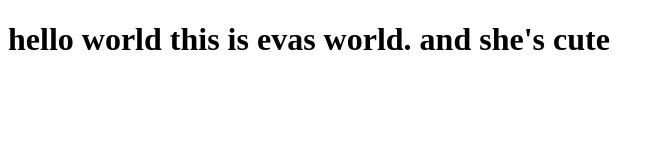
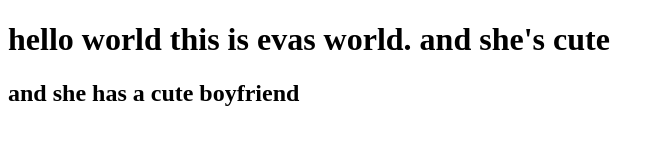
Before and after one commit to evadlc1045/evadlc1045.github.io, a plain HTML site: page index.html in a window 1280 px wide. Shown: the whole page, without its empty margins (0-664 px from the left). Drawn offline with Linux system fonts and the light colour scheme.

Commit message:
Update index.html

```diff
--- a/index.html
+++ b/index.html
@@ -2,4 +2,5 @@
 <html>
 
 <h1> hello world this is evas world. and she's cute </h2>
+  <h2> and she has a cute boyfriend</h2>
 </html>
```
